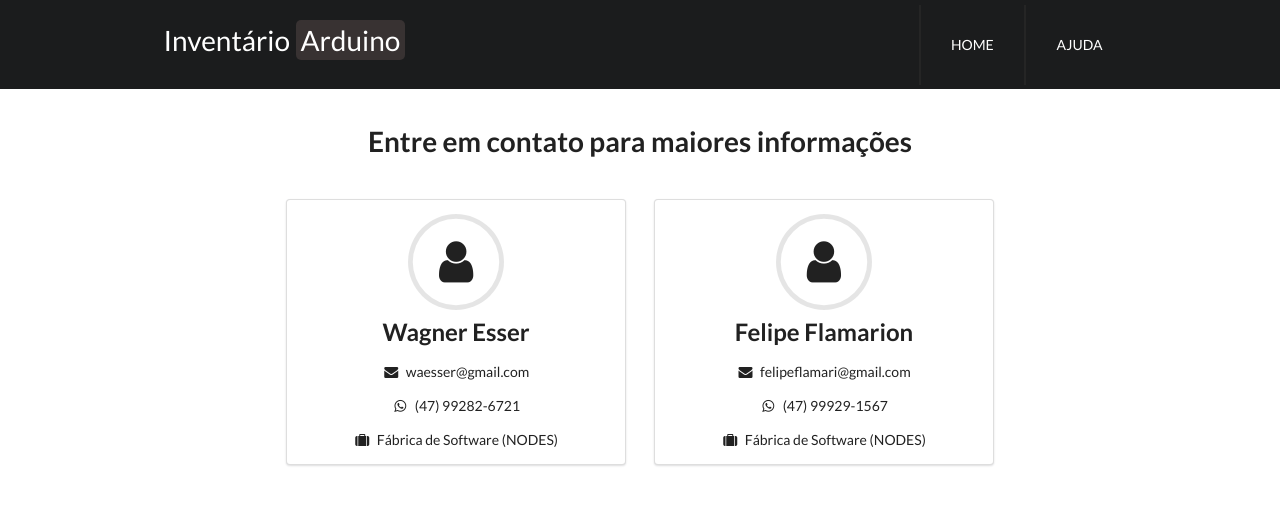
After one commit to felipeflamarion/controle-arduino, a Django app: page /ajuda/ in a window 1280 px wide. The commit adds this page. Shown: the top 505 px of the page. Run offline with Django 3.2, Linux system fonts and the light colour scheme; parts of the project's set-up code (start-up, migrations or seed data) failed here and were passed over.

Commit message:
Ajustes de links de redirecionamento para a página principal; adicionada página de ajuda; adicionado limite de permissão de acesso e alteração do equpamento.

```diff
--- a/arduino/static/css/extra.css
+++ b/arduino/static/css/extra.css
@@ -45,6 +45,10 @@
     color: #ce9a08;
 }
 
+.font-white{
+    color: white !important;
+}
+
 .detalhes-equipamento-lista-geral{
     margin-left: 30px !important;
     margin-top: 10px !important;
--- a/arduino/templates/__base__.html
+++ b/arduino/templates/__base__.html
@@ -15,18 +15,24 @@
 
     <div class="black row">
         <div class="twelve wide left aligned barra_superior column">
+            <a href="{% url 'inicio' %}">
                 <article class="logo">
                     Inventário
                     <mark>Arduino</mark>
                 </article>
+            </a>
 
             <div class="menu">
-                <button>
+                <a href="{% url 'inicio' %}">
+                    <button class="font-white">
                         HOME
                     </button>
-                <button>
-                    HELP
+                </a>
+                <a href="{% url 'ajuda' %}">
+                    <button class="font-white">
+                        AJUDA
                     </button>
+                </a>
             </div>
         </div>
     </div>
--- a/arduino/templates/__base_painel__.html
+++ b/arduino/templates/__base_painel__.html
@@ -13,10 +13,12 @@
 
     <div class="black row">
         <div class="twelve wide left aligned barra_superior column">
+            <a href="{% url 'inicio' %}">
                 <article class="logo">
                     Inventário
                     <mark>Arduino</mark>
                 </article>
+            </a>
         </div>
     </div>
 
@@ -27,10 +29,13 @@
                     <i class="home icon"></i>
                     Início
                 </a>
+
+                {% if user.is_superuser %}
                     <a href="{% url 'cadastro_equipamento' %}" class="item">
                         <i class="plus icon"></i>
                         Cadastrar equipamento
                     </a>
+                {% endif %}
 
                 <a href="{% url 'lista_equipamentos' %}" class="item">
                     <i class="list icon"></i>
--- /dev/null
+++ b/arduino/templates/ajuda.html
@@ -0,0 +1,46 @@
+{% extends '__base__.html' %}
+
+{% block title %}Ajuda{% endblock %}
+
+{% block content %}
+
+    <div class="twelve wide column">
+        <br/>
+        <div class="ui grid">
+            <div class="column center aligned">
+                <h1 class="">
+                    Entre em contato para maiores informações
+                </h1>
+            </div>
+        </div>
+
+        <br/>
+        <br/>
+
+        <div class="ui centered grid">
+            <div class="six wide column">
+                <div class="ui segment center aligned">
+                    <h2 class="ui icon header">
+                        <i class="circular user icon"></i>
+                        Wagner Esser
+                    </h2>
+                    <p><i class="mail icon"></i> waesser@gmail.com</p>
+                    <p><i class="whatsapp icon"></i> (47) 99282-6721</p>
+                    <p><i class="suitcase icon"></i> Fábrica de Software (NODES)</p>
+                </div>
+            </div>
+            <div class="six wide column">
+                <div class="ui segment center aligned">
+                    <h2 class="ui icon header">
+                        <i class="circular user icon"></i>
+                        Felipe Flamarion
+                    </h2>
+                    <p><i class="mail icon"></i> felipeflamari@gmail.com</p>
+                    <p><i class="whatsapp icon"></i> (47) 99929-1567</p>
+                    <p><i class="suitcase icon"></i> Fábrica de Software (NODES)</p>
+                </div>
+            </div>
+        </div>
+    </div>
+
+{% endblock %}
--- a/arduino/templates/lista_equipamentos.html
+++ b/arduino/templates/lista_equipamentos.html
@@ -64,7 +64,7 @@
             <div class="ten wide column">
                 <div class="ui message">
                     <div class="header">
-                        Sem equipamentos.
+                        Sem equipamentos disponíveis.
                     </div>
                 </div>
                 <br/>
--- a/arduino/templates/lista_equipamentos_desativados.html
+++ b/arduino/templates/lista_equipamentos_desativados.html
@@ -55,11 +55,14 @@
                                         <strong>Quantidade Disponível:</strong> {{ equipamento.quantidade_disponivel }}
                                     </div>
                                 </div>
+
+                                {% if user.is_superuser %}
                                 <br/>
                                 <a class="ui labeled icon button secondary"
                                    href="{% url 'ativar_desativar_equipamento' equipamento.id %}"><i
                                         class="power icon"></i>
                                     Ativar</a>
+                                {% endif %}
                             </div>
                         </div>
                     </a>
--- a/arduino/templates/visualizar_equipamento.html
+++ b/arduino/templates/visualizar_equipamento.html
@@ -175,7 +175,7 @@
                             </div>
                         {% endif %}
 
-                        {% if equipamento.quantidade_disponivel == '0' %}
+                        {% if equipamento.quantidade_disponivel == '0' or not user.is_superuser %}
                             <div class="eight wide column">
                                 <div class="ui segment" style="padding: 30px;">
                                     <span class="ui yellow message"><i>Equipamento indisponível para empréstimo</i></span>
--- a/arduino/urls.py
+++ b/arduino/urls.py
@@ -9,6 +9,7 @@ urlpatterns = [
     # PRINCIPAL
     url(r'^$', views.Inicio),
     url(r'^inicio/$', views.Inicio, name='inicio'),
+    url(r'^ajuda/$', views.Ajuda, name='ajuda'),
 
     # USUÁRIO
     url(r'^cadastro/$', CadastroUsuarioView.as_view(), name='cadastro_usuario'),
--- a/arduino/views/__init__.py
+++ b/arduino/views/__init__.py
@@ -7,3 +7,4 @@ from equipamento import CadastroEquipamentoView, VisualizarEquipamento, ExcluirE
     AcrescentarUnidade, ReduzirUnidade, AtivarDesativarEquipamento, ListaEquipamentos, ListaEquipamentosDesativados
 from comentario import Comentar
 from utilizacao import Emprestar, Devolver
+from ajuda import Ajuda
--- /dev/null
+++ b/arduino/views/ajuda.py
@@ -0,0 +1,6 @@
+# coding: utf-8
+from django.shortcuts import render
+
+
+def Ajuda(request):
+    return render(request, 'ajuda.html')
```
Lines whose indentation alone changed are shown as unchanged.
